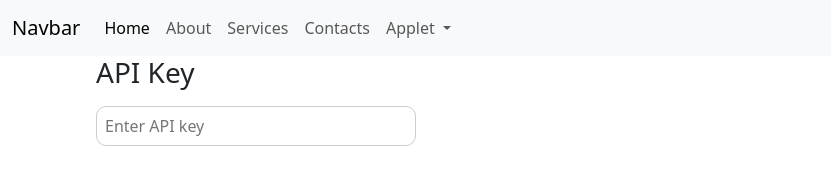
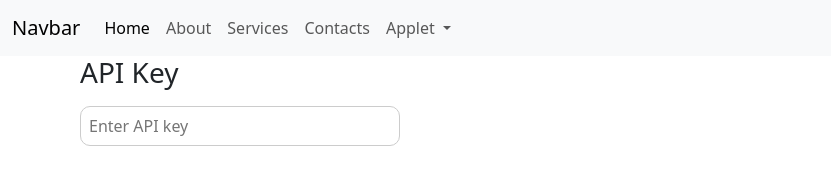
Before and after one commit to Byangbyan/IT24A, a plain HTML site: page applet-5.html in a window 1280 px wide. Shown: the top 190 px of the page, without its empty margins (0-831 px from the left). Drawn offline with nearby package versions, Linux system fonts and the light colour scheme.

```diff
--- a/applet-5.html
+++ b/applet-5.html
@@ -118,9 +118,10 @@
     }
 </style>
 
+
 <div class="contain">
-    <h3 style="margin-left: 6rem;">API Key</h3>
-    <input type="text" id="apiInput" placeholder="Enter API key" style="margin-left: 6rem;"/>
+    <h3 style="margin-left: 5rem;">API Key</h3>
+    <input type="text" id="apiInput" placeholder="Enter API key" style="margin-left: 5rem;"/>
 </div>
 <div class="container">
     <h2>Weather</h2>
```
